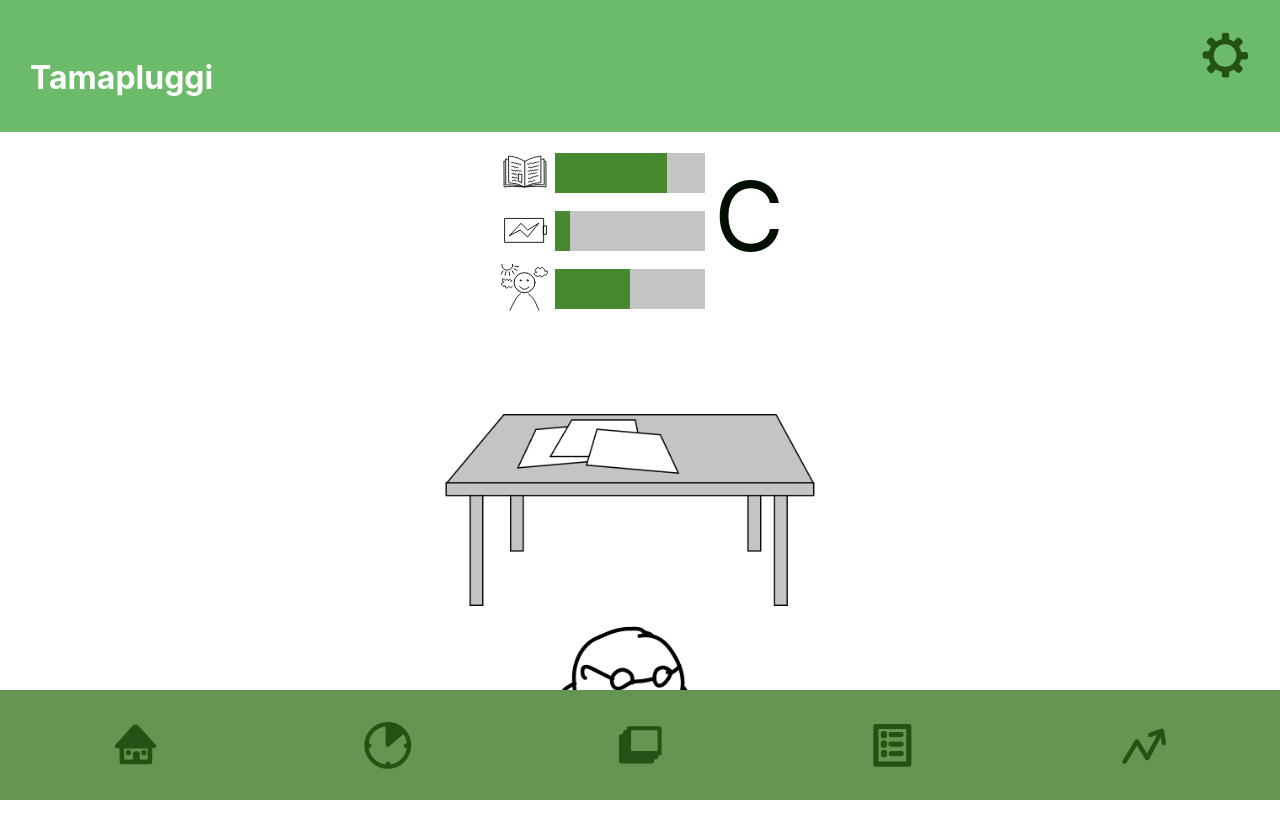
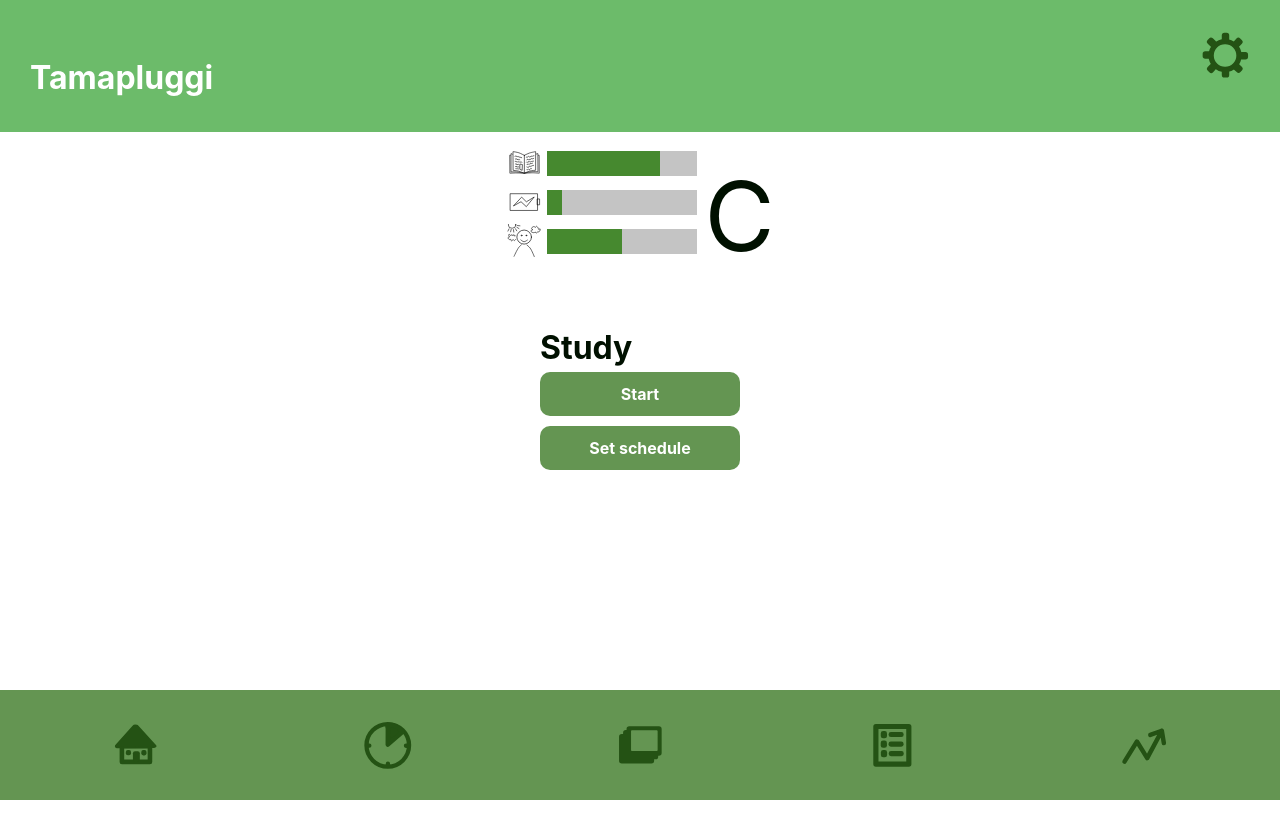
Before and after one commit to RakinAli/Tamapluggi, a React (Create React App) app: page /study in a window 1280 px wide. Shown: the top 838 px of the page. After the commit the page ends 800 px from the top, so only its background shows below. Built offline with nearby package versions, Linux system fonts and the light colour scheme.

Commit message:
tog bort bild vid study och fixade med statbars

```diff
--- a/src/components/selectbuttons.js
+++ b/src/components/selectbuttons.js
@@ -33,9 +33,6 @@ function SelectButtons() {
 					<button variant="success" style={buttonStyle}>
 						Set schedule
 					</button>
-					<button variant="success" style={buttonStyle}>
-						History
-					</button>
 				</div>
 			)}
 		</div>
--- a/src/components/statpanel.js
+++ b/src/components/statpanel.js
@@ -43,21 +43,21 @@ function Betyg() {
 
 function Statpanel() {
 	const iconStyle = {
-		width: "50px",
+		width: "35px",
 	};
 
 	return (
 		<div className="flex flex-row">
 			<div className="flex flex-col">
-				<div className="flex flex-row p-1">
+				<div className="flex flex-row p-0.5">
 					<img src={Knowledge} alt="" style={iconStyle} />
 					<Statbar fillLevel="75" />
 				</div>
-				<div className="flex flex-row p-1">
+				<div className="flex flex-row p-0.5">
 					<img src={Energy} alt="" style={iconStyle} />
 					<Statbar fillLevel="10" />
 				</div>
-				<div className="flex flex-row p-1">
+				<div className="flex flex-row p-0.5">
 					<img src={Nonstress} alt="" style={iconStyle} />
 					<Statbar fillLevel="50" />
 				</div>
--- a/src/components/study.js
+++ b/src/components/study.js
@@ -17,17 +17,7 @@ function Study() {
 	return (
 		<main className="flex flex-col pt-3 ">
 			<Statpanel />
-			<div>
-
-				{bool ? (
-
-
-					<SelectButtons />
-
-				) : (
-					<img src={TablePicture} onClick={handleBoolean} />
-				)}
-			</div>
+			<SelectButtons />
 		</main>
 	);
 }
```
